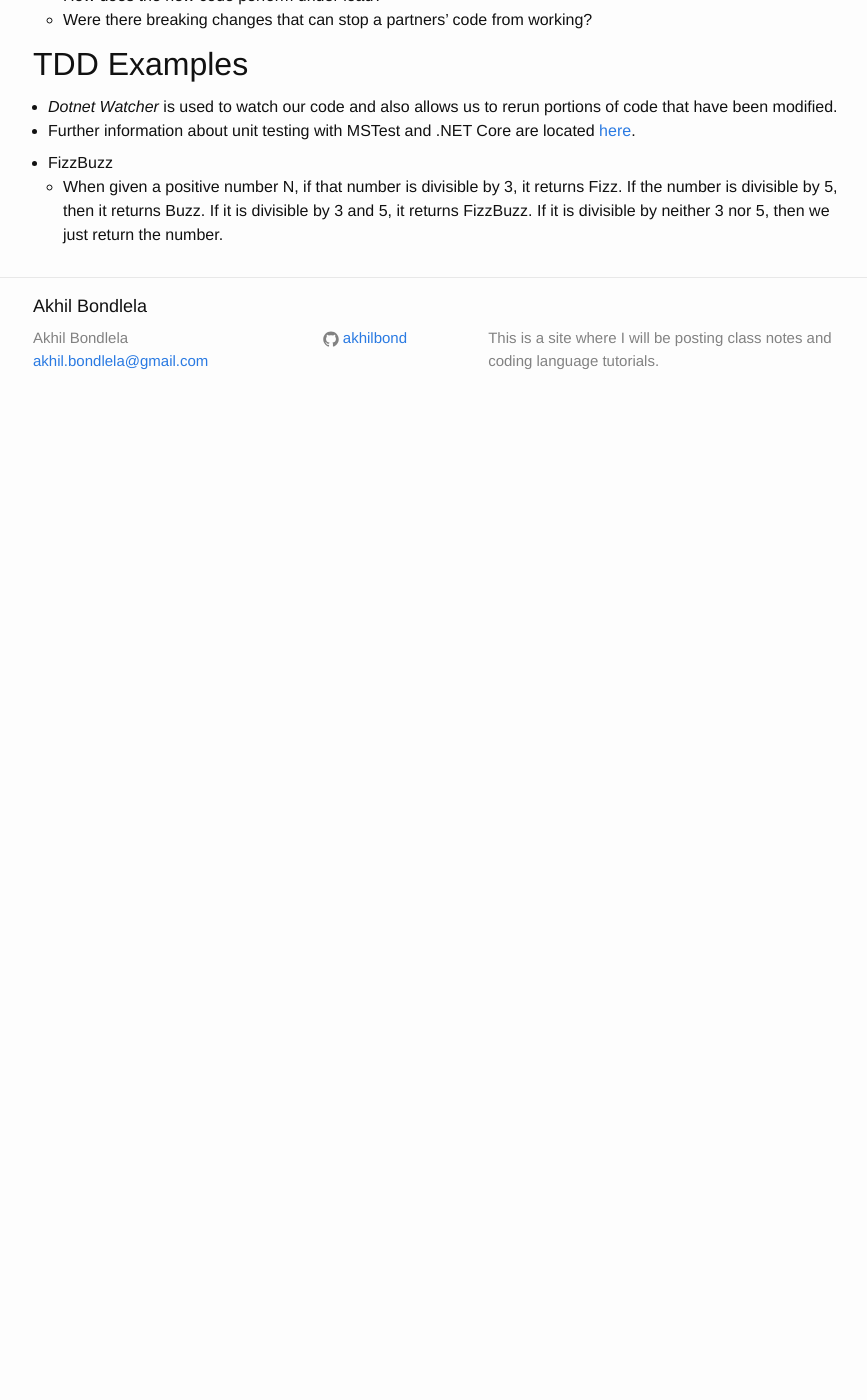
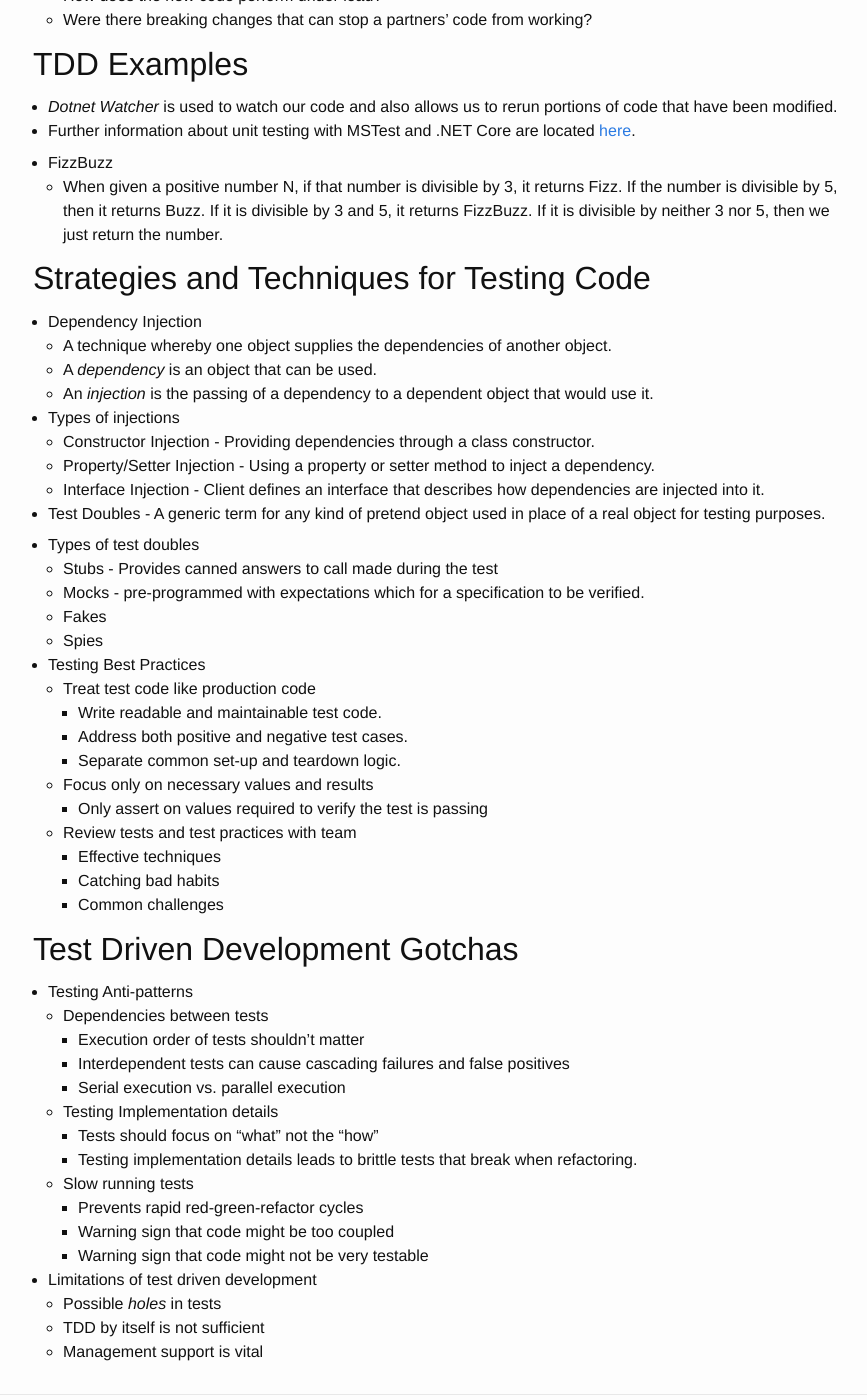
Before and after one commit to akhilbond/akhilbond.github.io, a Jekyll site: the page built from Courses/TestDev/notes.md, in a window 1280 px wide and 1400 px high, scrolled down 3063 px. Shown: the whole window, without its empty margins (197-1064 px from the left). Built offline with Jekyll 4.4.1, drawn with Linux system fonts in a browser that asks for light colours; our own code applies the rules of GitHub Pages for plain Markdown files; before the commit the page ends 3465 px from its top, so only the background shows below that.

Commit message:
TDD notes completed

```diff
--- a/Courses/TestDev/notes.md
+++ b/Courses/TestDev/notes.md
@@ -140,3 +140,55 @@ permalink: /Courses/TestDev/
 
 - FizzBuzz
   - When given a positive number N, if that number is divisible by 3, it returns Fizz. If the number is divisible by 5, then it returns Buzz. If it is divisible by 3 and 5, it returns FizzBuzz. If it is divisible by neither 3 nor 5, then we just return the number.
+
+## Strategies and Techniques for Testing Code
+
+- Dependency Injection
+  - A technique whereby one object supplies the dependencies of another object.
+  - A *dependency* is an object that can be used.
+  - An *injection* is the passing of a dependency to a dependent object that would use it.
+
+- Types of injections
+  - Constructor Injection - Providing dependencies through a class constructor.
+  - Property/Setter Injection - Using a property or setter method to inject a dependency.
+  - Interface Injection - Client defines an interface that describes how dependencies are injected into it.
+
+- Test Doubles - A generic term for any kind of pretend object used in place of a real object for testing purposes.
+
+- Types of test doubles
+  - Stubs - Provides canned answers to call made during the test
+  - Mocks - pre-programmed with expectations which for a specification to be verified.
+  - Fakes
+  - Spies
+
+- Testing Best Practices
+  - Treat test code like production code
+    - Write readable and maintainable test code.
+    - Address both positive and negative test cases.
+    - Separate common set-up and teardown logic.
+  - Focus only on necessary values and results
+    - Only assert on values required to verify the test is passing
+  - Review tests and test practices with team
+    - Effective techniques
+    - Catching bad habits
+    - Common challenges
+
+## Test Driven Development Gotchas
+
+- Testing Anti-patterns
+  - Dependencies between tests
+    - Execution order of tests shouldn't matter
+    - Interdependent tests can cause cascading failures and false positives
+    - Serial execution vs. parallel execution
+  - Testing Implementation details
+    - Tests should focus on "what" not the "how"
+    - Testing implementation details leads to brittle tests that break when refactoring.
+  - Slow running tests
+    - Prevents rapid red-green-refactor cycles
+    - Warning sign that code might be too coupled
+    - Warning sign that code might not be very testable
+
+- Limitations of test driven development
+  - Possible *holes* in tests
+  - TDD by itself is not sufficient
+  - Management support is vital
```
